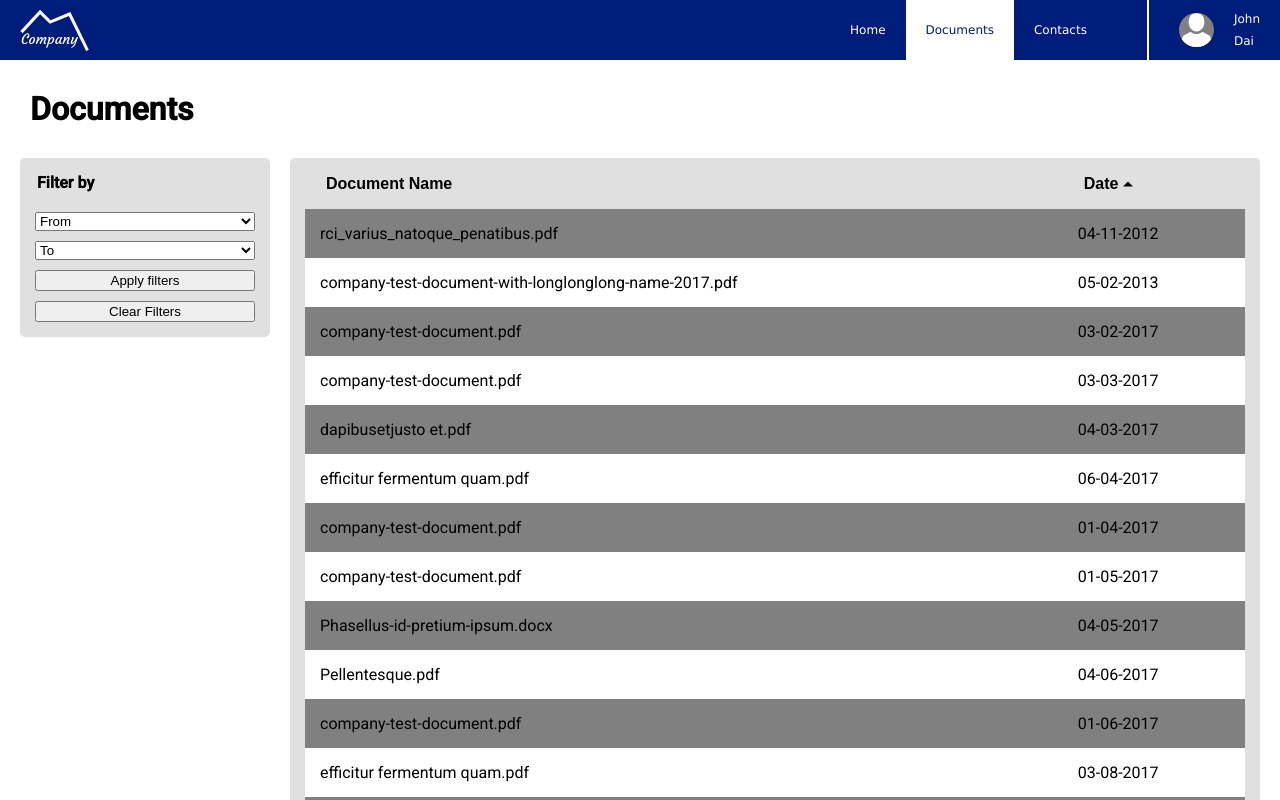
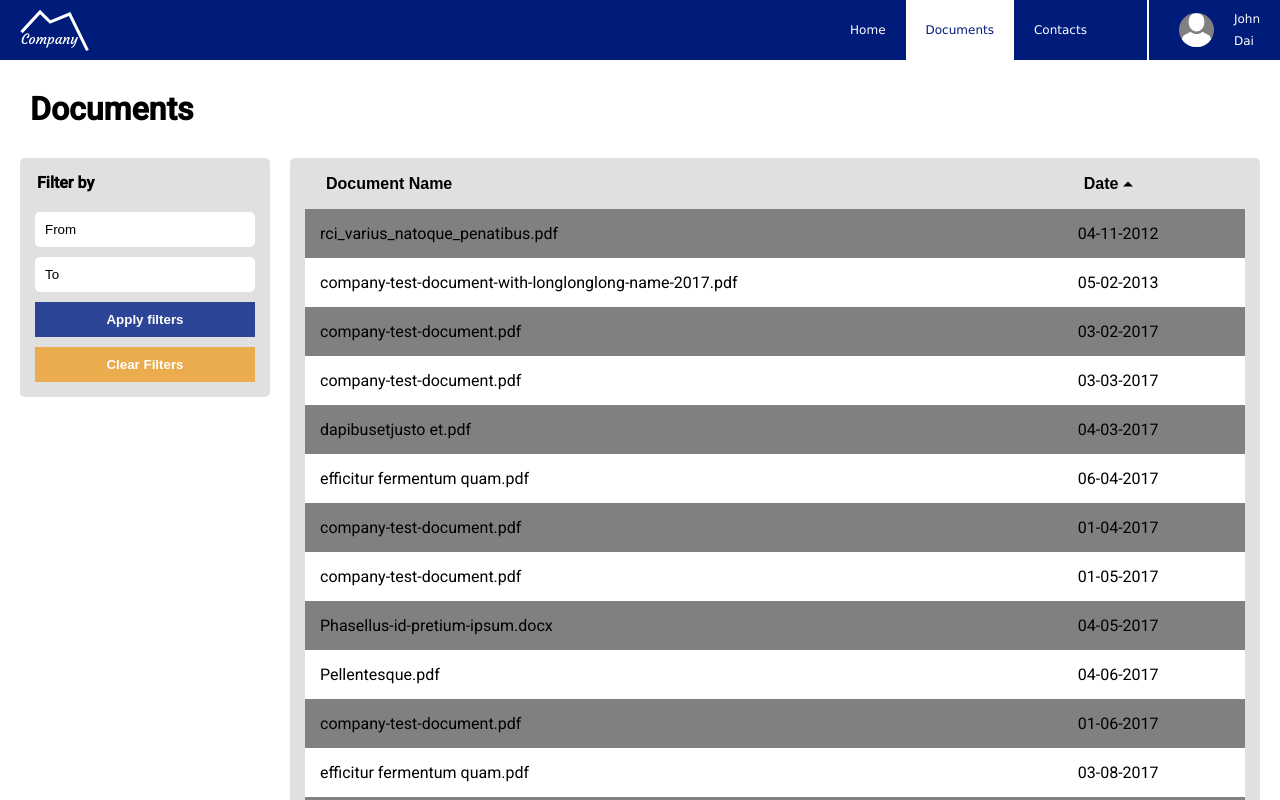
Before and after one commit to maurer2/x-change, a React (Create React App) app: page / in a window 1280 px wide. Shown: the top 800 px of the page. Built offline with nearby package versions, Linux system fonts and the light colour scheme.

Commit message:
Added dates to filter select box

```diff
--- a/src/components/App.js
+++ b/src/components/App.js
@@ -56,6 +56,8 @@ function App({ user, documents }) {
   const [transformedDocuments, setTransformedDocuments] = useState(documents);
   const [sortByDate, setSortByDate] = useState(true);
   const [sortInDescendingOrder, setSortInDescendingOrder] = useState(true);
+  const [startDate, setStartDate] = useState('');
+  const [endDate, setEndDate] = useState('');
 
   useEffect(() => {
     const filteredDocuments = filterDocuments(documents, ['pdf', 'docx']);
@@ -89,7 +91,7 @@ function App({ user, documents }) {
         Documents
       </h1>
       <main className={style.wrapper}>
-        <Sidebar />
+        <Sidebar documents={transformedDocuments} />
         <Main
           documents={transformedDocuments}
           handleSortChange={handleSortChange}
--- a/src/components/Filters/Filters.js
+++ b/src/components/Filters/Filters.js
@@ -1,28 +1,61 @@
-import React from 'react';
+import React, { useState, useEffect } from 'react';
 import PropTypes from 'prop-types';
 
 import style from './Filters.module.scss';
 
-const Filters = () => {
-  const name = 'Filters';
+function getSimpleDate(dateString) {
+  const newDate = new Date(dateString);
+
+  const day = (newDate.getDay()).toString().padStart(2, '0');
+  const month = (newDate.getMonth() + 1).toString().padStart(2, '0');
+  const year = (newDate.getFullYear()).toString().padStart(4, '0');
+
+  const newDateString = `${day}-${month}-${year}`;
+
+  return newDateString;
+}
+
+const Filters = ({ documents }) => {
+  const [documentDates, setDocumentDates] = useState([]);
+  useEffect(() => {
+    const extractedDates = documents.map(documentEntry => documentEntry.date);
+    const simplifiedDates = extractedDates
+      .map(documentEntry => getSimpleDate(documentEntry))
+      .filter((documentEntry, index, currentArray) => currentArray
+        .indexOf(documentEntry) === index);
+
+    setDocumentDates(simplifiedDates);
+  }, [documents]);
+
+  const handleSubmit = (event) => {
+    event.preventDefault();
+
+    console.log('submit');
+  };
 
   return (
-    <form className={style.filters} action="/" method="post">
+    <form className={style.filters} onSubmit={handleSubmit} action="/" method="post">
       <fieldset className={style.fieldset}>
         <legend className={style.legend}>
           Filter by
         </legend>
-        <select className={style.selectBox}>
-          <option value="-1" selected default disabled>From</option>
+        <select className={style.selectBox} defaultValue={-1}>
+          <option value="-1" default disabled>From</option>
+          {documentDates.map(documentDate => (
+            <option key={documentDate}>{documentDate}</option>
+          ))}
         </select>
-        <select className={style.selectBox}>
-          <option value="-1" selected default disabled>To</option>
+        <select className={style.selectBox} defaultValue={-1}>
+          <option value="-1" default disabled>To</option>
+          {documentDates.map(documentDate => (
+            <option key={documentDate}>{documentDate}</option>
+          ))}
         </select>
       </fieldset>
       <button className={style.submitButton} type="submit">
         Apply filters
       </button>
-      <button className={style.resetButton} type="reset">
+      <button className={style.resetButton} type="button">
         Clear Filters
       </button>
     </form>
@@ -30,6 +63,7 @@ const Filters = () => {
 };
 
 Filters.propTypes = {
+  documents: PropTypes.arrayOf(PropTypes.object).isRequired,
 };
 
 export default Filters;
--- a/src/components/Filters/Filters.module.scss
+++ b/src/components/Filters/Filters.module.scss
@@ -20,14 +20,35 @@
 
 .selectBox {
   display: block;
+  margin-top: calc(var(--spacing) * 0.5);
+  padding: calc(var(--spacing)  * 0.5);
   width: 100%;
-  margin-top: calc(var(--spacing) * 0.5);
+  border: 0;
+  appearance: none;
+  background: white;
+  border-radius: 5px;
   clear: both;
+
+  &::-ms-expand {
+    display: none;
+  }
 }
 
 .submitButton,
 .resetButton {
   display: block;
   margin-top: calc(var(--spacing) * 0.5);
+  padding: calc(var(--spacing)  * 0.5);
   width: 100%;
+  border: 0;
+  color: white;
+  font-weight: bold;
 }
+
+.submitButton {
+  background: #2D4596;
+}
+
+.resetButton {
+  background: #EAAC4C;
+}
--- a/src/components/Sidebar/Sidebar.js
+++ b/src/components/Sidebar/Sidebar.js
@@ -1,19 +1,18 @@
 import React from 'react';
-// import PropTypes from 'prop-types';
+import PropTypes from 'prop-types';
 
 import Filters from '../Filters/Filters';
 
 import style from './Sidebar.module.scss';
 
-const Sidebar = () => (
+const Sidebar = ({ documents }) => (
   <aside className={style.sidebar}>
-    <Filters />
+    <Filters documents={documents} />
   </aside>
 );
 
-/*
 Sidebar.propTypes = {
+  documents: PropTypes.arrayOf(PropTypes.object).isRequired,
 };
-*/
 
 export default Sidebar;
```
